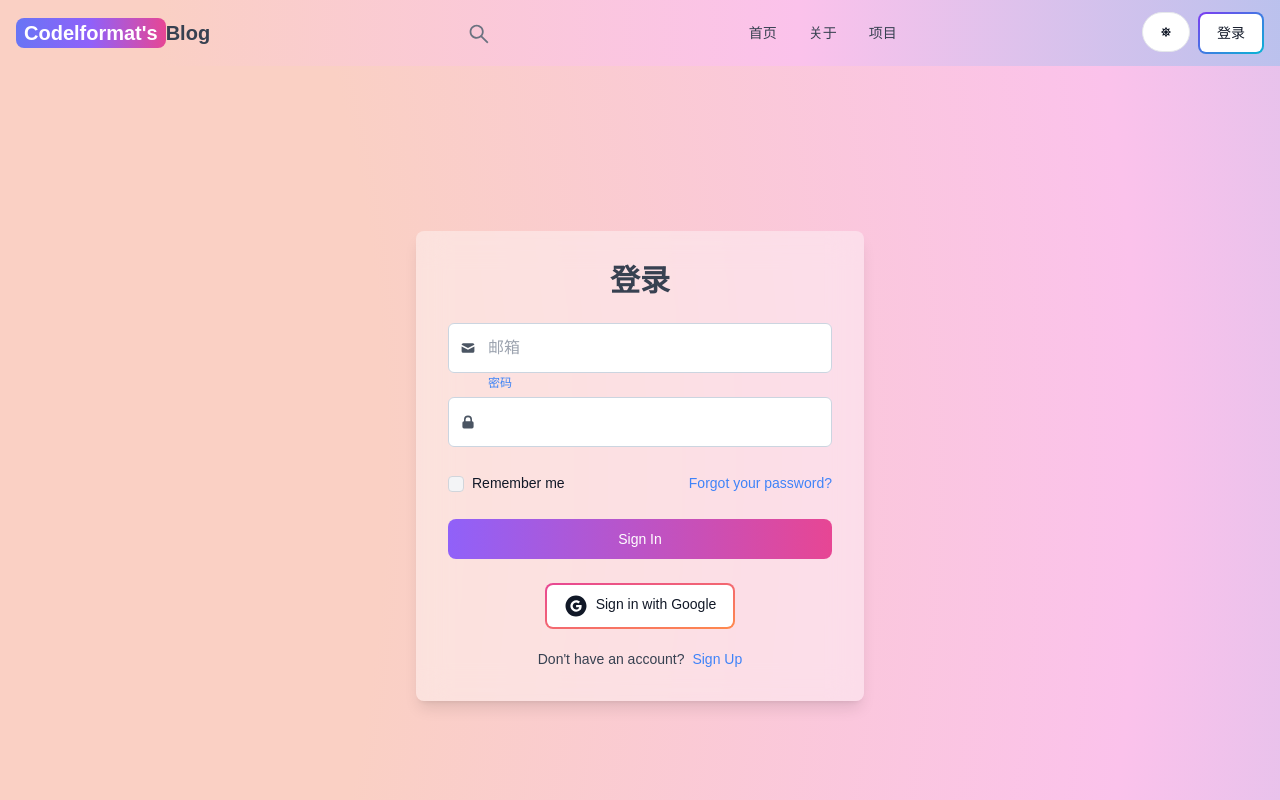
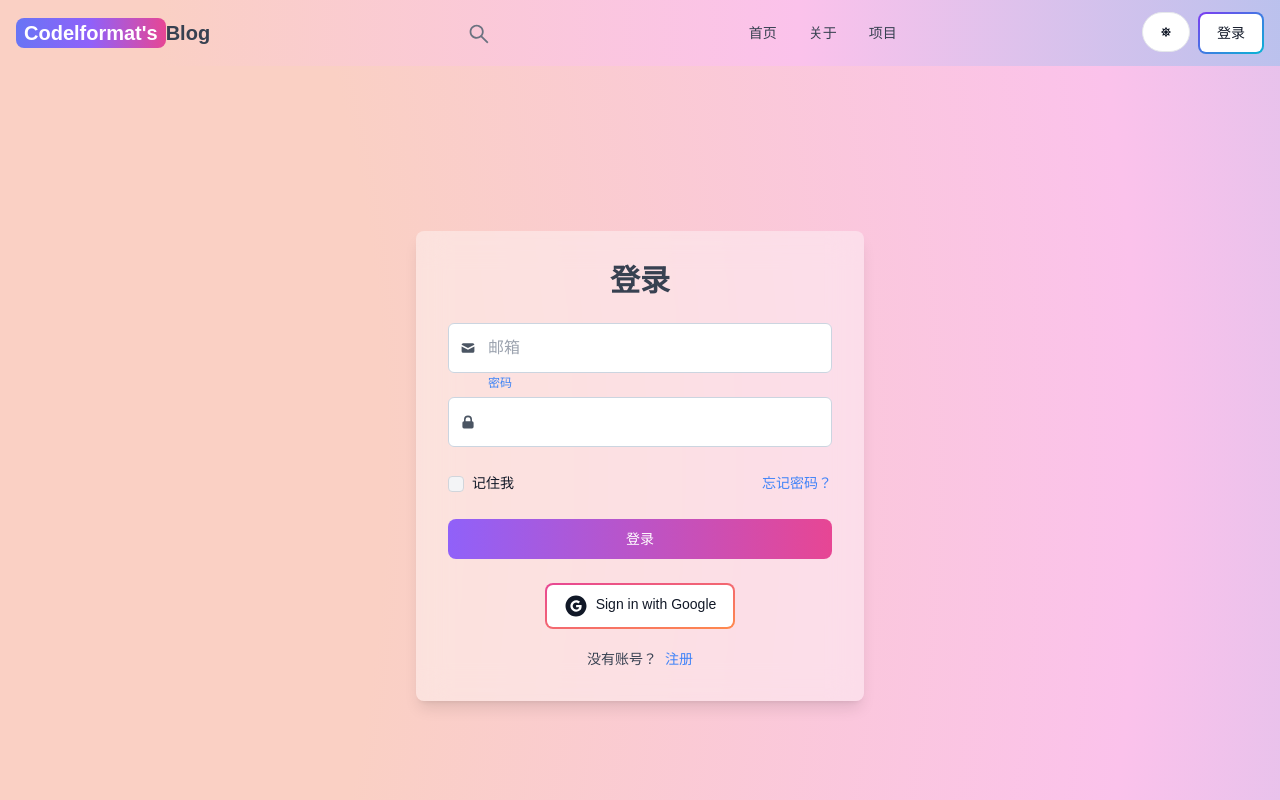
Before and after one commit to codelformat/buptLab-TechConnect-Blog, a React (Vite) app in the folder client/: page /sign-in in a window 1280 px wide. Shown: the top 800 px of the page. Built offline with nearby package versions, Linux system fonts and the light colour scheme.

Commit message:
complete RememberME

```diff
--- a/client/src/pages/Home.jsx
+++ b/client/src/pages/Home.jsx
@@ -19,7 +19,7 @@ const Home = () => {
         if (res.ok) {
           const data = await res.json();
           setRecentPosts(data.posts.slice(0, 4)); // 最近的4篇文章
-          setAllPosts(data.posts.slice(4)); // 剩下的文章
+          setAllPosts(data.posts); // 所有的文章
         }
       } catch (error) {
         console.log(error.message);
--- a/client/src/pages/SignIn.jsx
+++ b/client/src/pages/SignIn.jsx
@@ -1,3 +1,4 @@
+import React, { useState, useEffect } from "react"; // 引入useEffect
 import {
   Alert,
   Button,
@@ -6,8 +7,6 @@ import {
   TextInput,
   Checkbox,
 } from "flowbite-react";
-import { set } from "mongoose";
-import React, { useState } from "react";
 import { Link, useNavigate } from "react-router-dom";
 import { useDispatch, useSelector } from "react-redux";
 import {
@@ -20,7 +19,11 @@ import { HiMail, HiLockClosed } from "react-icons/hi";
 import "./SignIn.css"; // 引入CSS文件
 
 export default function SignIn() {
-  const [formData, setFormData] = useState({});
+  const [formData, setFormData] = useState({
+    email: "",
+    password: "",
+    rememberMe: false, // 添加rememberMe状态
+  });
   const [emailFocused, setEmailFocused] = useState(false);
   const [passwordFocused, setPasswordFocused] = useState(false);
 
@@ -29,8 +32,28 @@ export default function SignIn() {
   const dispatch = useDispatch();
   const navigate = useNavigate();
 
+  // 使用useEffect在组件加载时检查localStorage中的信息
+  useEffect(() => {
+    const savedEmail = localStorage.getItem("email");
+    const savedPassword = localStorage.getItem("password");
+    const rememberMe = localStorage.getItem("rememberMe") === "true";
+
+    // 如果localStorage中存在之前保存的登录信息并且rememberMe为true，则自动填充
+    if (rememberMe) {
+      setFormData({
+        email: savedEmail || "",
+        password: savedPassword || "",
+        rememberMe,
+      });
+    }
+  }, []);
+
   const handleChange = (e) => {
-    setFormData({ ...formData, [e.target.id]: e.target.value.trim() });
+    const { id, value, type, checked } = e.target; // 获取input的ID和对应的值
+    setFormData({
+      ...formData,
+      [id]: type === "checkbox" ? checked : value.trim(), // 处理checkbox的状态
+    });
   };
 
   const handleSubmit = async (e) => {
@@ -52,6 +75,17 @@ export default function SignIn() {
         dispatch(signInFailure(data.message));
       }
       if (res.ok) {
+        // 如果用户选择了记住密码，将信息保存到localStorage中
+        if (formData.rememberMe) {
+          localStorage.setItem("email", formData.email);
+          localStorage.setItem("password", formData.password);
+          localStorage.setItem("rememberMe", formData.rememberMe);
+        } else {
+          // 用户未选择记住密码，清空localStorage中的信息
+          localStorage.removeItem("email");
+          localStorage.removeItem("password");
+          localStorage.removeItem("rememberMe");
+        }
         dispatch(signInSuccess(data));
         navigate("/");
       }
@@ -84,6 +118,7 @@ export default function SignIn() {
             <input
               type="email"
               id="email"
+              value={formData.email} // 将输入框的值绑定到formData
               onChange={handleChange}
               required
               className="input-field"
@@ -109,6 +144,7 @@ export default function SignIn() {
             <input
               type="password"
               id="password"
+              value={formData.password} // 将输入框的值绑定到formData
               onChange={handleChange}
               className="input-field"
               required
@@ -118,13 +154,17 @@ export default function SignIn() {
           </div>
           <div className="flex items-center justify-between w-full">
             <div>
-              <Checkbox id="remember" />
-              <Label htmlFor="remember" className="ml-2">
-                Remember me
+              <Checkbox
+                id="rememberMe"
+                checked={formData.rememberMe} // 将checkbox的状态绑定到formData
+                onChange={handleChange}
+              />
+              <Label htmlFor="rememberMe" className="ml-2">
+                记住我
               </Label>
             </div>
             <Link to="/forgot-password" className="text-blue-500 text-sm">
-              Forgot your password?
+              忘记密码？
             </Link>
           </div>
           <Button
@@ -136,18 +176,18 @@ export default function SignIn() {
             {loading ? (
               <>
                 <Spinner size="sm" />
-                <span className="pl-3">Loading...</span>
+                <span className="pl-3">加载中...</span>
               </>
             ) : (
-              "Sign In"
+              "登录"
             )}
           </Button>
           <OAuth />
         </form>
         <div className="flex gap-2 text-sm mt-5 justify-center">
-          <span>Don't have an account?</span>
+          <span>没有账号？</span>
           <Link to="/sign-up" className="text-blue-500">
-            Sign Up
+            注册
           </Link>
         </div>
         {errorMessage && (
```
